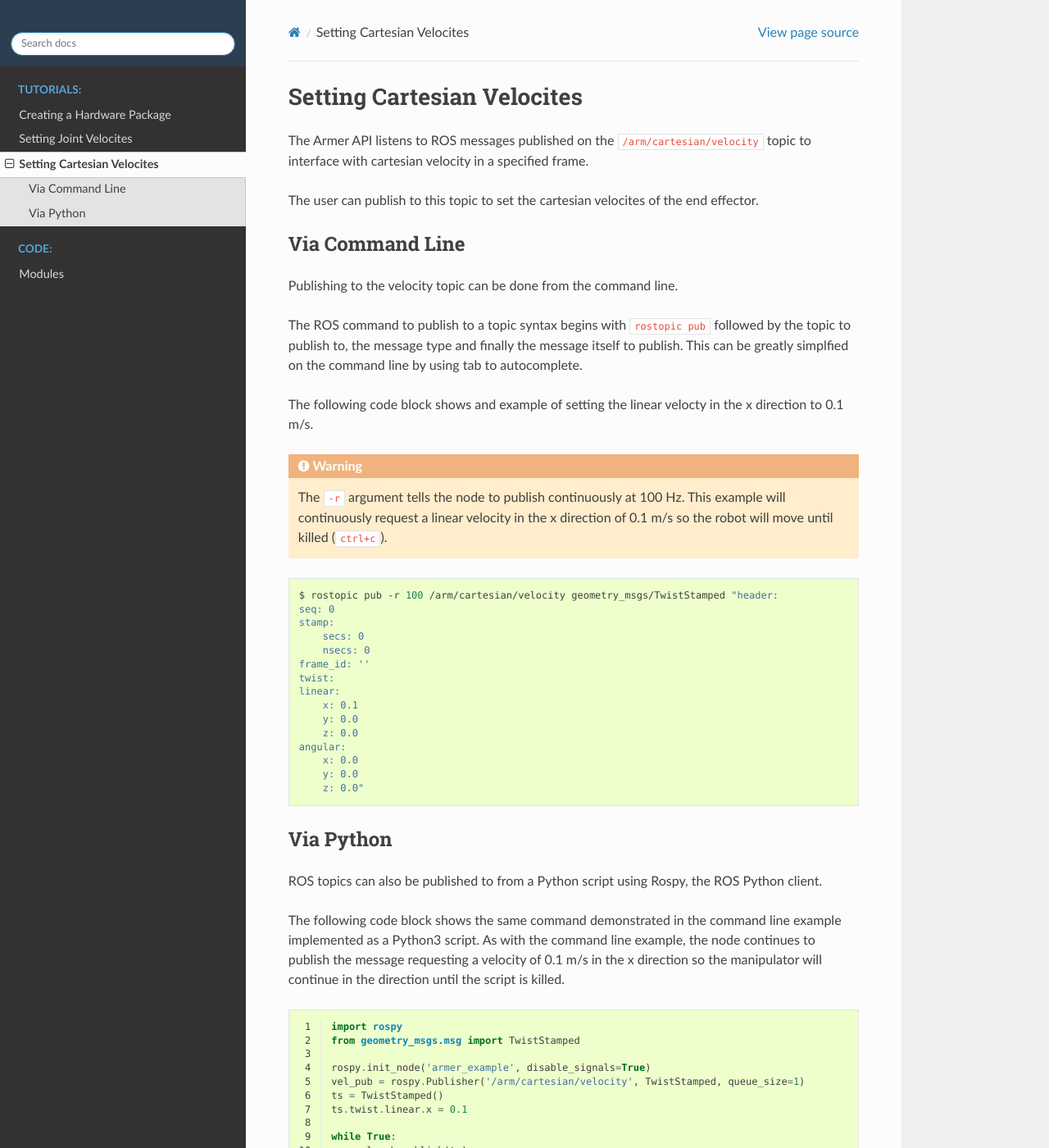
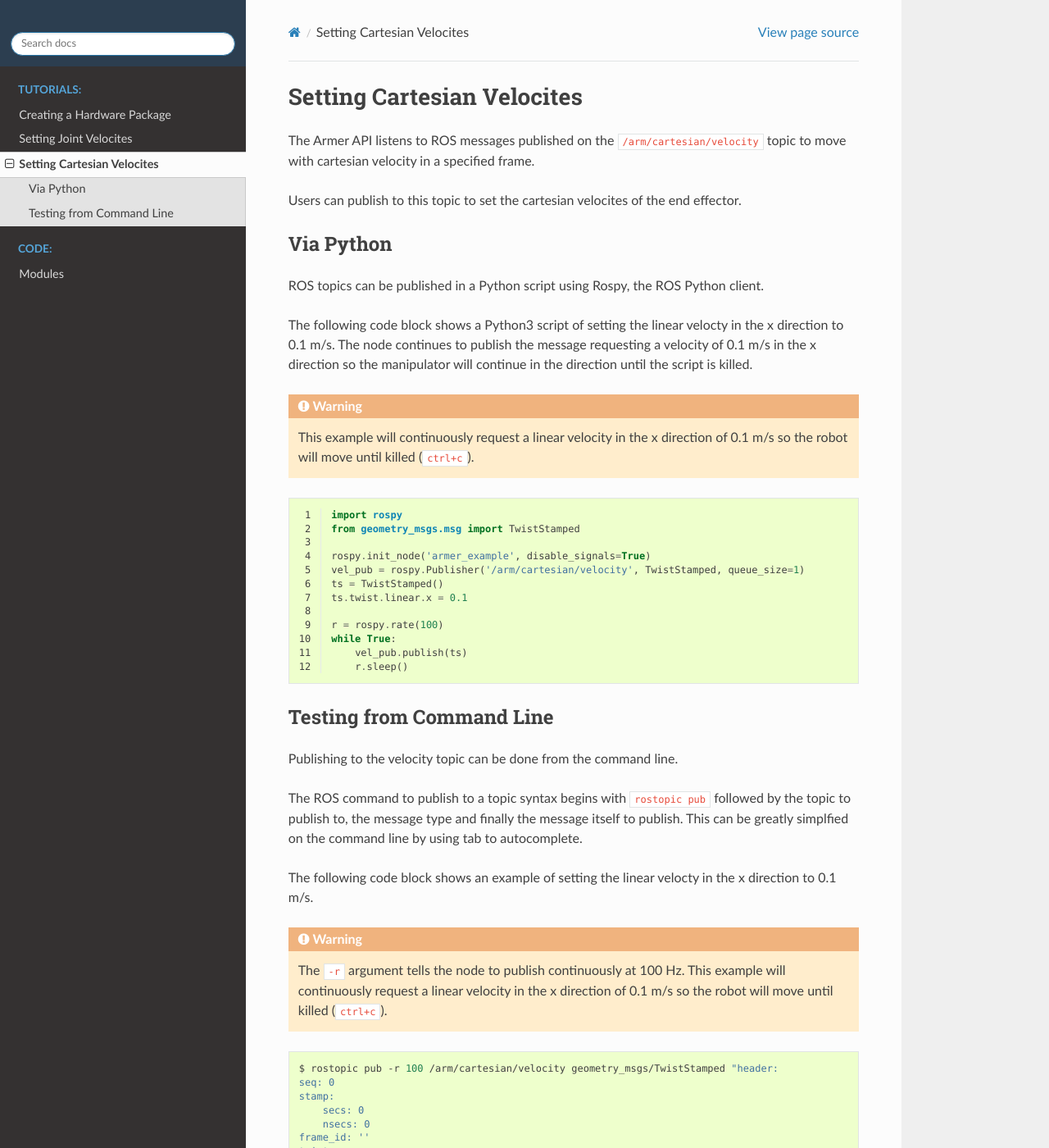
Before and after one commit to qcr/armer, a Sphinx documentation site: the page built from docs/set_cartesian_velocity.rst, in a window 1280 px wide and 1400 px high. Shown: the whole window at 82% size. Built offline with Sphinx 7.4.7 and the Read the Docs theme 2.0.0, drawn with Linux system fonts in a browser that asks for light colours; pages that are not in the unit, such as notebooks, are missing from menus; some of the changed text lies outside the part shown.

Commit message:
Swapped order of examples as python generally more applicable

```diff
--- a/docs/set_cartesian_velocity.rst
+++ b/docs/set_cartesian_velocity.rst
@@ -1,18 +1,46 @@
 Setting Cartesian Velocites
 ====================================
 
-The Armer API listens to ROS messages published on the ``/arm/cartesian/velocity`` topic to interface with cartesian velocity in a specified frame.
+The Armer API listens to ROS messages published on the ``/arm/cartesian/velocity`` topic to move with cartesian velocity in a specified frame.
 
-The user can publish to this topic to set the cartesian velocites of the end effector.
+Users can publish to this topic to set the cartesian velocites of the end effector.
 
-Via Command Line
+
+Via Python
+-----------------
+
+ROS topics can be published in a Python script using Rospy, the ROS Python client.
+
+The following code block shows a Python3 script of setting the linear velocty in the x direction to 0.1 m/s. The node continues to publish the message requesting a velocity of 0.1 m/s in the x direction so the manipulator will continue in the direction until the script is killed.
+
+.. warning::
+    This example will continuously request a linear velocity in the x direction of 0.1 m/s so the robot will move until killed (``ctrl+c``).
+
+.. code-block:: python
+    :linenos:
+
+    import rospy
+    from geometry_msgs.msg import TwistStamped
+
+    rospy.init_node('armer_example', disable_signals=True)
+    vel_pub = rospy.Publisher('/arm/cartesian/velocity', TwistStamped, queue_size=1)
+    ts = TwistStamped()
+    ts.twist.linear.x = 0.1
+
+    r = rospy.rate(100)
+    while True:
+        vel_pub.publish(ts)
+        r.sleep()
+
+
+Testing from Command Line
 -----------------
 
 Publishing to the velocity topic can be done from the command line.
 
 The ROS command to publish to a topic syntax begins with ``rostopic pub`` followed by the topic to publish to, the message type and finally the message itself to publish. This can be greatly simplfied on the command line by using tab to autocomplete.
 
-The following code block shows and example of setting the linear velocty in the x direction to 0.1 m/s.
+The following code block shows an example of setting the linear velocty in the x direction to 0.1 m/s.
 
 .. warning::
     The ``-r`` argument tells the node to publish continuously at 100 Hz. This example will continuously request a linear velocity in the x direction of 0.1 m/s so the robot will move until killed (``ctrl+c``).
@@ -34,24 +62,3 @@ The following code block shows and example of setting the linear velocty in the
         x: 0.0
         y: 0.0
         z: 0.0"
-
-Via Python
------------------
-
-ROS topics can also be published to from a Python script using Rospy, the ROS Python client.
-
-The following code block shows the same command demonstrated in the command line example implemented as a Python3 script. As with the command line example, the node continues to publish the message requesting a velocity of 0.1 m/s in the x direction so the manipulator will continue in the direction until the script is killed.
-
-.. code-block:: python
-    :linenos:
-
-    import rospy
-    from geometry_msgs.msg import TwistStamped
-
-    rospy.init_node('armer_example', disable_signals=True)
-    vel_pub = rospy.Publisher('/arm/cartesian/velocity', TwistStamped, queue_size=1)
-    ts = TwistStamped()
-    ts.twist.linear.x = 0.1
-
-    while True:
-        vel_pub.publish(ts)
```
